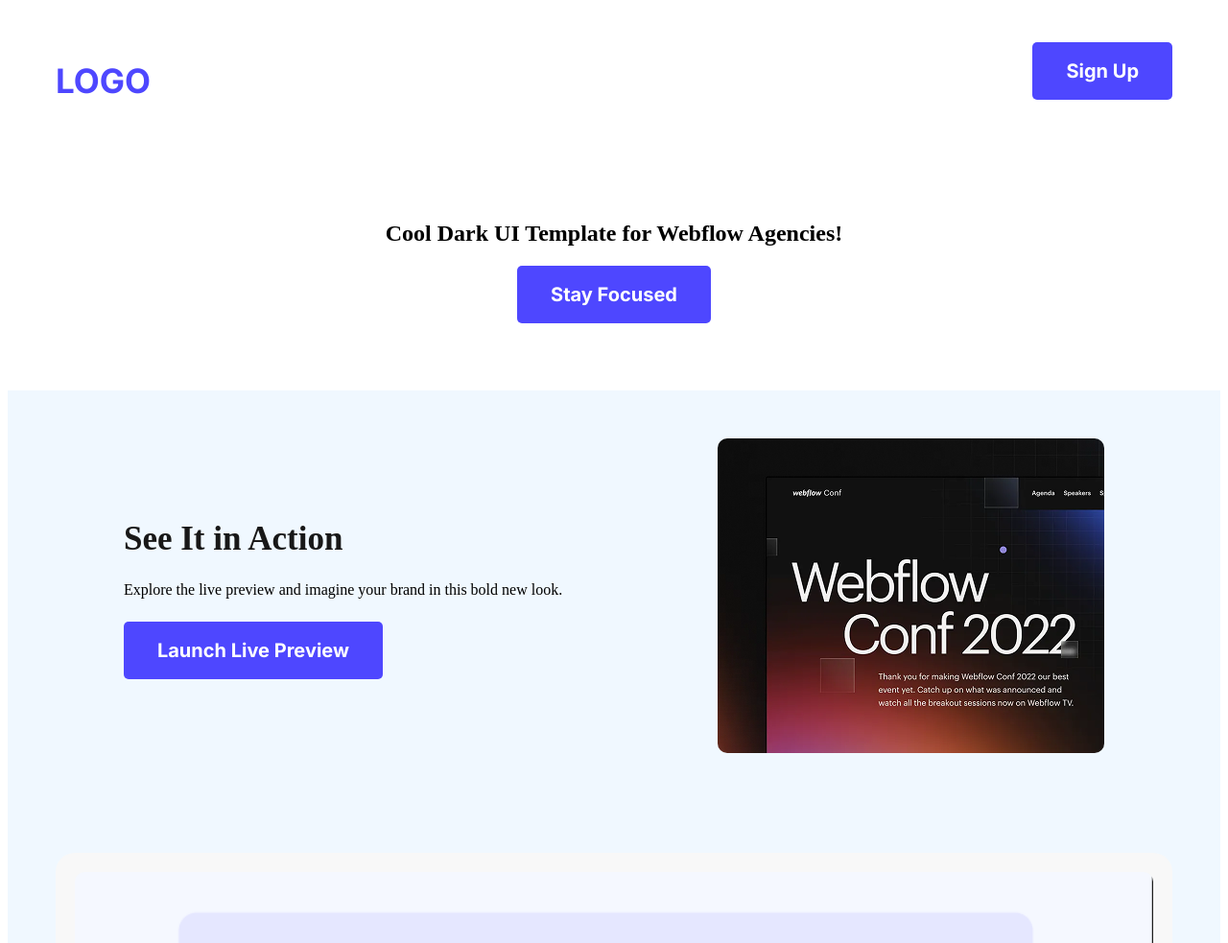
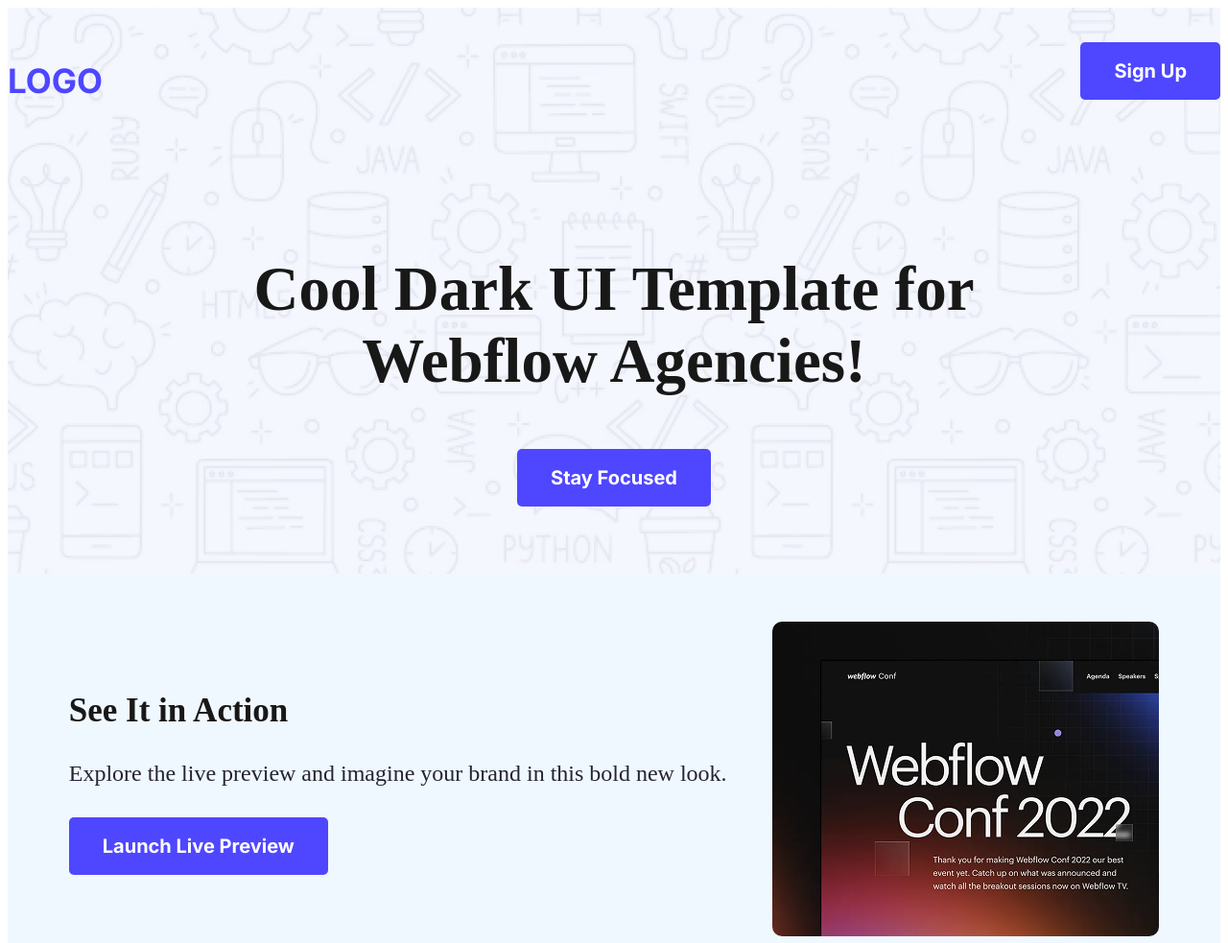
Before and after one commit to Sazzadkazi1/B12A01-landing-launchpad, a plain HTML site: page index.html in a window 1280 px wide. Shown: the top 983 px of the page at 96% size. Drawn offline with Linux system fonts and the light colour scheme.

Commit message:
added last commit

```diff
--- a/index.html
+++ b/index.html
@@ -13,7 +13,8 @@
 </head>
 <body>
 
-    <header class="header">
+
+<header class="header">
         <section class="navbar">
             <h3 class="logo-1">
                 LOGO
@@ -22,10 +23,12 @@
                 Sign Up
             </button>
             </a>
+
         </section>
         <section class="banner">
             <h1 class="banner-title">
-                Cool Dark UI Template for Webflow Agencies!
+                Cool Dark UI Template for
+                <br> Webflow Agencies!
             </h1>
             <a href=""><button class="btn-primary">
                 Stay Focused
--- a/styles/B12A01.css
+++ b/styles/B12A01.css
@@ -34,11 +34,17 @@ img  {
 
 
 /* header style */
-.header {
-    background-repeat: no-repeat;
-    background-position: top left, bottom right;
-    padding: 0px 50px 0px;
+.header{
+
+  background-image: url(../B12A01-landing-launchpad/Assets/Hero-bg.png);
+
 }
+.banner-title{
+    font-weight: bold;
+    font-size: 65px;
+    color: #181818;
+}
+
 
 .navbar {
     display: flex;
@@ -57,6 +63,10 @@ img  {
     align-items: center;
     gap: 20px;
     padding: 50px;
+}
+.action-subtitle{
+    font-size: 24px;
+    color: #252432;
 }
 
 .action-left {
```
